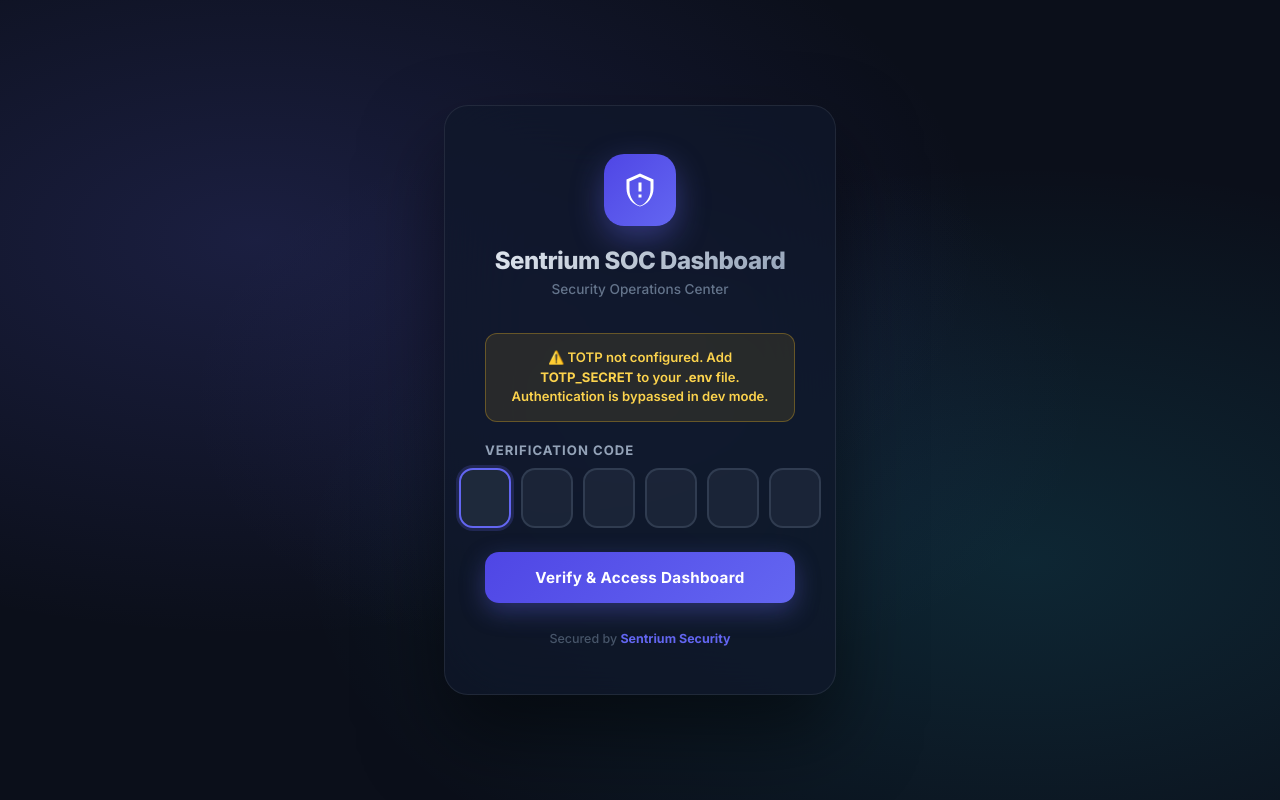
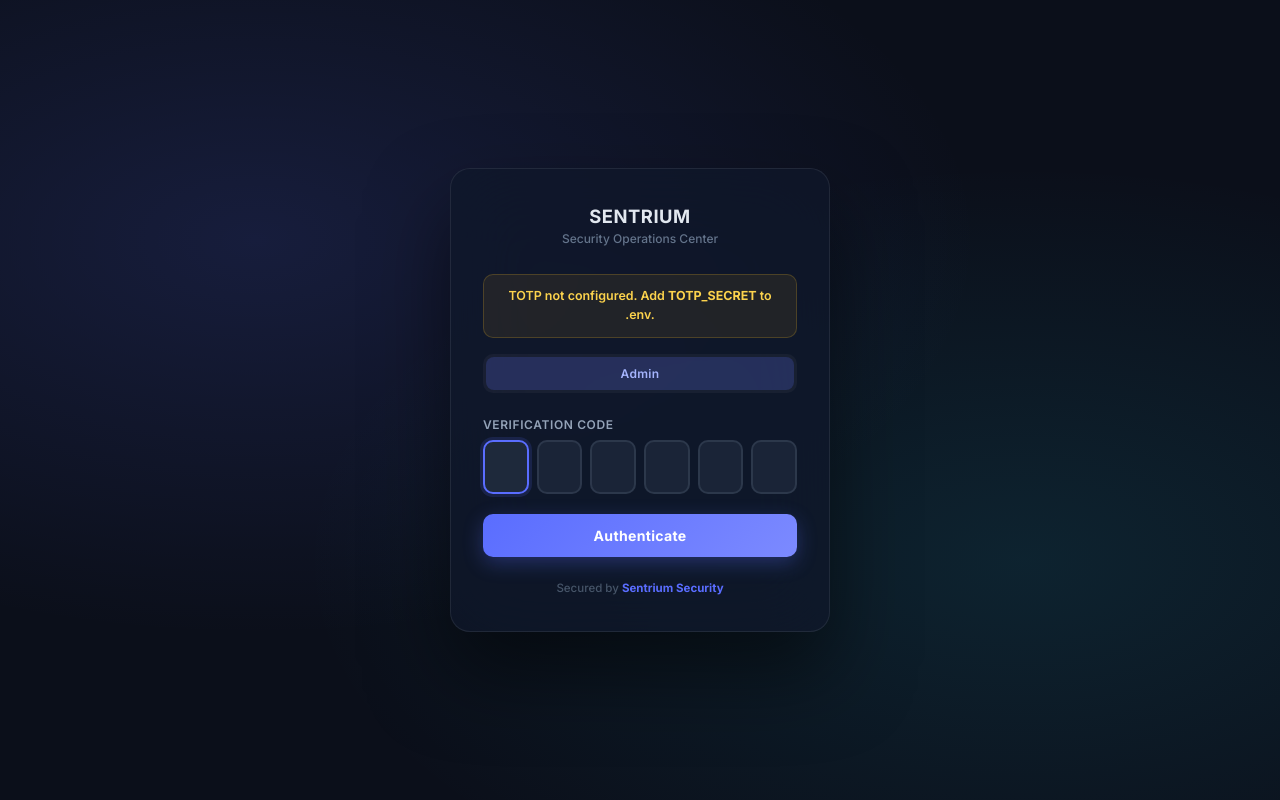
Before and after one commit to Athena-Olymph/dash, a FastAPI app: page /login in a window 1280 px wide. Run offline with FastAPI, Linux system fonts and the light colour scheme.

Commit message:
Update login.html

```diff
--- a/soc_dashboard/templates/login.html
+++ b/soc_dashboard/templates/login.html
@@ -1,322 +1,202 @@
 <!DOCTYPE html>
-<html lang="en">
+<html lang="en" data-theme="dark">
 <head>
     <meta charset="UTF-8">
     <meta name="viewport" content="width=device-width, initial-scale=1.0">
     <title>Sentrium SOC — Authentication</title>
-    <link href="https://fonts.googleapis.com/css2?family=Inter:wght@400;500;600;700;800;900&display=swap" rel="stylesheet">
+    <link href="https://fonts.googleapis.com/css2?family=Inter:wght@400;500;600;700;800&display=swap" rel="stylesheet">
     <style>
         *, *::before, *::after { margin: 0; padding: 0; box-sizing: border-box; }
-
         body {
             font-family: 'Inter', -apple-system, BlinkMacSystemFont, sans-serif;
-            min-height: 100vh;
-            display: flex;
-            align-items: center;
-            justify-content: center;
+            min-height: 100vh; display: flex; align-items: center; justify-content: center;
             background: #0B0F1A;
-            background-image:
-                radial-gradient(at 20% 30%, rgba(99, 102, 241, 0.18) 0, transparent 50%),
-                radial-gradient(at 80% 70%, rgba(34, 211, 238, 0.12) 0, transparent 50%),
-                radial-gradient(at 50% 50%, rgba(99, 102, 241, 0.08) 0, transparent 50%);
-            color: #E2E8F0;
-            overflow: hidden;
+            background-image: radial-gradient(at 20% 30%, rgba(90, 109, 255, 0.15) 0, transparent 50%),
+                              radial-gradient(at 80% 70%, rgba(34, 211, 238, 0.1) 0, transparent 50%);
+            color: #E2E8F0; overflow: hidden;
         }
+        .login-container { width: 100%; max-width: 420px; padding: 0 20px; }
+        .login-card {
+            background: rgba(15,23,42,0.75); backdrop-filter: blur(40px);
+            border: 1px solid rgba(255,255,255,0.08); border-radius: 20px;
+            padding: 36px 32px; box-shadow: 0 40px 80px rgba(0,0,0,0.5);
+        }
+        .brand { text-align: center; margin-bottom: 28px; }
+        .brand h1 { font-size: 1.15rem; font-weight: 700; letter-spacing: 0.5px; color: #E2E8F0; text-transform: uppercase; }
+        .brand p { font-size: 0.75rem; color: #64748B; font-weight: 500; margin-top: 4px; }
 
-        .login-container {
-            width: 100%;
-            max-width: 440px;
-            padding: 0 24px;
+        .tabs { display: flex; gap: 2px; margin-bottom: 24px; background: rgba(255,255,255,0.04); border-radius: 10px; padding: 3px; }
+        .tab {
+            flex: 1; padding: 9px 6px; text-align: center; font-size: 0.75rem; font-weight: 600;
+            border-radius: 8px; cursor: pointer; transition: all 0.2s; border: none;
+            background: transparent; color: #64748B; font-family: inherit; letter-spacing: 0.3px;
         }
+        .tab:hover { color: #94A3B8; }
+        .tab.active { background: rgba(90,109,255,0.2); color: #A5B4FC; }
 
-        .login-card {
-            background: rgba(15, 23, 42, 0.75);
-            backdrop-filter: blur(40px);
-            -webkit-backdrop-filter: blur(40px);
-            border: 1px solid rgba(255, 255, 255, 0.08);
-            border-radius: 24px;
-            padding: 48px 40px;
-            box-shadow: 0 40px 80px rgba(0, 0, 0, 0.5);
-            animation: fadeUp 0.6s cubic-bezier(0.16, 1, 0.3, 1) forwards;
-            opacity: 0;
+        .form-panel { display: none; }
+        .form-panel.active { display: block; }
+
+        .form-group { margin-bottom: 20px; }
+        .form-group label { display: block; font-size: 0.75rem; font-weight: 600; color: #94A3B8; margin-bottom: 8px; text-transform: uppercase; letter-spacing: 0.6px; }
+
+        input[type="text"], input[type="password"] {
+            width: 100%; padding: 11px 14px; font-size: 0.9rem; font-weight: 500;
+            font-family: 'Inter', sans-serif; color: #F1F5F9;
+            background: rgba(30,41,59,0.8); border: 2px solid rgba(100,116,139,0.25);
+            border-radius: 10px; outline: none; transition: all 0.2s;
         }
+        input[type="text"]:focus, input[type="password"]:focus { border-color: #5A6DFF; box-shadow: 0 0 0 3px rgba(90,109,255,0.15); background: rgba(30,41,59,1); }
 
-        @keyframes fadeUp {
-            from { opacity: 0; transform: translateY(30px); }
-            to { opacity: 1; transform: translateY(0); }
+        .otp-row { display: flex; gap: 8px; justify-content: center; }
+        .otp-d { width: 48px; height: 54px; text-align: center; font-size: 1.35rem; font-weight: 700; font-family: 'Inter', monospace; color: #F1F5F9; background: rgba(30,41,59,0.8); border: 2px solid rgba(100,116,139,0.25); border-radius: 10px; outline: none; transition: all 0.2s; caret-color: #5A6DFF; }
+        .otp-d:focus { border-color: #5A6DFF; box-shadow: 0 0 0 3px rgba(90,109,255,0.15); }
+
+        .error-msg { background: rgba(244,63,94,0.1); border: 1px solid rgba(244,63,94,0.25); color: #FDA4AF; padding: 10px 14px; border-radius: 10px; font-size: 0.8rem; font-weight: 600; text-align: center; margin-bottom: 16px; }
+
+        .btn {
+            width: 100%; padding: 13px; border: none; border-radius: 10px;
+            font-size: 0.88rem; font-weight: 700; font-family: inherit;
+            cursor: pointer; transition: all 0.25s; letter-spacing: 0.3px;
+            background: linear-gradient(135deg, #5A6DFF, #7C8AFF);
+            color: #fff; box-shadow: 0 6px 20px rgba(90,109,255,0.3);
         }
+        .btn:hover { transform: translateY(-1px); box-shadow: 0 10px 28px rgba(90,109,255,0.4); }
+        .btn:active { transform: translateY(0); }
+        .btn:disabled { opacity: 0.5; cursor: not-allowed; transform: none !important; }
 
-        .logo-area {
-            text-align: center;
-            margin-bottom: 36px;
-        }
+        .footer { text-align: center; margin-top: 24px; font-size: 0.72rem; color: #475569; font-weight: 500; }
+        .footer span { color: #5A6DFF; font-weight: 700; }
 
-        .logo-icon {
-            width: 72px;
-            height: 72px;
-            margin: 0 auto 20px;
-            background: linear-gradient(135deg, #4F46E5, #6366F1);
-            border-radius: 20px;
-            display: flex;
-            align-items: center;
-            justify-content: center;
-            box-shadow: 0 12px 32px rgba(99, 102, 241, 0.4);
-            transition: transform 0.3s ease;
-        }
-        .logo-icon:hover { transform: scale(1.05) rotate(-2deg); }
-
-        .logo-icon svg {
-            width: 36px;
-            height: 36px;
-            fill: white;
-        }
-
-        .logo-area h1 {
-            font-size: 1.5rem;
-            font-weight: 800;
-            letter-spacing: -0.5px;
-            background: linear-gradient(135deg, #E2E8F0, #94A3B8);
-            -webkit-background-clip: text;
-            background-clip: text;
-            -webkit-text-fill-color: transparent;
-            margin-bottom: 6px;
-        }
-
-        .logo-area p {
-            font-size: 0.85rem;
-            color: #64748B;
-            font-weight: 500;
-        }
-
-        .form-group {
-            margin-bottom: 24px;
-        }
-
-        .form-group label {
-            display: block;
-            font-size: 0.82rem;
-            font-weight: 700;
-            color: #94A3B8;
-            margin-bottom: 10px;
-            text-transform: uppercase;
-            letter-spacing: 1px;
-        }
-
-        .otp-input-wrapper {
-            display: flex;
-            gap: 10px;
-            justify-content: center;
-        }
-
-        .otp-digit {
-            width: 52px;
-            height: 60px;
-            text-align: center;
-            font-size: 1.5rem;
-            font-weight: 800;
-            font-family: 'Inter', monospace;
-            color: #F1F5F9;
-            background: rgba(30, 41, 59, 0.8);
-            border: 2px solid rgba(100, 116, 139, 0.3);
-            border-radius: 14px;
-            outline: none;
-            transition: all 0.2s ease;
-            caret-color: #6366F1;
-        }
-
-        .otp-digit:focus {
-            border-color: #6366F1;
-            box-shadow: 0 0 0 3px rgba(99, 102, 241, 0.2);
-            background: rgba(30, 41, 59, 1);
-        }
-
-        .otp-digit::selection {
-            background: rgba(99, 102, 241, 0.3);
-        }
-
-        .hidden-input { position: absolute; opacity: 0; pointer-events: none; }
-
-        .error-msg {
-            background: rgba(244, 63, 94, 0.1);
-            border: 1px solid rgba(244, 63, 94, 0.3);
-            color: #FDA4AF;
-            padding: 12px 16px;
-            border-radius: 12px;
-            font-size: 0.85rem;
-            font-weight: 600;
-            text-align: center;
-            margin-bottom: 20px;
-            animation: shake 0.5s ease;
-        }
-
-        @keyframes shake {
-            0%, 100% { transform: translateX(0); }
-            20% { transform: translateX(-8px); }
-            40% { transform: translateX(8px); }
-            60% { transform: translateX(-4px); }
-            80% { transform: translateX(4px); }
-        }
-
-        .btn-verify {
-            width: 100%;
-            padding: 16px;
-            background: linear-gradient(135deg, #4F46E5, #6366F1);
-            border: none;
-            border-radius: 14px;
-            color: white;
-            font-size: 0.95rem;
-            font-weight: 700;
-            font-family: 'Inter', sans-serif;
-            cursor: pointer;
-            transition: all 0.3s cubic-bezier(0.175, 0.885, 0.32, 1.275);
-            box-shadow: 0 8px 24px rgba(99, 102, 241, 0.35);
-            letter-spacing: 0.3px;
-            position: relative;
-            overflow: hidden;
-        }
-        .btn-verify::after {
-            content: '';
-            position: absolute;
-            inset: 0;
-            background: linear-gradient(135deg, transparent 40%, rgba(255,255,255,0.1) 50%, transparent 60%);
-            transition: transform 0.4s;
-            transform: translateX(-100%);
-        }
-        .btn-verify:hover::after { transform: translateX(100%); }
-
-        .btn-verify:hover {
-            transform: translateY(-2px);
-            box-shadow: 0 14px 36px rgba(99, 102, 241, 0.5);
-        }
-
-        .btn-verify:active { transform: translateY(0); }
-
-        .btn-verify:disabled {
-            opacity: 0.5;
-            cursor: not-allowed;
-            transform: none !important;
-        }
-
-        .footer-text {
-            text-align: center;
-            margin-top: 28px;
-            font-size: 0.78rem;
-            color: #475569;
-            font-weight: 500;
-        }
-
-        .footer-text span {
-            color: #6366F1;
-            font-weight: 700;
-        }
-
-        /* No-config warning */
-        .config-warning {
-            background: rgba(251, 191, 36, 0.1);
-            border: 1px solid rgba(251, 191, 36, 0.3);
-            color: #FCD34D;
-            padding: 14px 16px;
-            border-radius: 12px;
-            font-size: 0.82rem;
-            font-weight: 600;
-            text-align: center;
-            margin-bottom: 20px;
-            line-height: 1.5;
-        }
+        .config-warning { background: rgba(251,191,36,0.08); border: 1px solid rgba(251,191,36,0.2); color: #FCD34D; padding: 12px 14px; border-radius: 10px; font-size: 0.78rem; font-weight: 600; text-align: center; margin-bottom: 16px; line-height: 1.5; }
 
         @media(max-width:480px) {
-            .login-card { padding: 36px 24px; border-radius: 20px; }
-            .otp-digit { width: 44px; height: 52px; font-size: 1.25rem; }
-            .otp-input-wrapper { gap: 7px; }
+            .login-card { padding: 28px 20px; }
+            .otp-d { width: 40px; height: 48px; font-size: 1.15rem; }
+            .otp-row { gap: 6px; }
         }
     </style>
 </head>
 <body>
     <div class="login-container">
         <div class="login-card">
-            <div class="logo-area">
-                <div class="logo-icon">
-                    <svg viewBox="0 0 24 24" xmlns="http://www.w3.org/2000/svg">
-                        <path d="M12 1L3 5v6c0 5.55 3.84 10.74 9 12 5.16-1.26 9-6.45 9-12V5l-9-4zm0 2.18l7 3.12v5.7c0 4.83-3.23 9.36-7 10.58-3.77-1.22-7-5.75-7-10.58V6.3l7-3.12zM11 7v6h2V7h-2zm0 8v2h2v-2h-2z"/>
-                    </svg>
-                </div>
-                <h1>Sentrium SOC Dashboard</h1>
+            <div class="brand">
+                <h1>Sentrium</h1>
                 <p>Security Operations Center</p>
             </div>
-
-            {% if not totp_configured %}
-            <div class="config-warning">
-                ⚠️ TOTP not configured. Add <strong>TOTP_SECRET</strong> to your <strong>.env</strong> file.<br>
-                Authentication is bypassed in dev mode.
-            </div>
-            {% endif %}
 
             {% if error %}
             <div class="error-msg">{{ error }}</div>
             {% endif %}
 
+            {% if not totp_configured and mode == "admin" %}
+            <div class="config-warning">TOTP not configured. Add <strong>TOTP_SECRET</strong> to .env.</div>
+            {% endif %}
+
+            <!-- Tabs -->
+            <div class="tabs">
+                <button class="tab {{ 'active' if mode == 'admin' else '' }}" data-mode="admin" onclick="switchMode('admin')">Admin</button>
+                {% if clients_configured %}
+                <button class="tab {{ 'active' if mode == 'client' else '' }}" data-mode="client" onclick="switchMode('client')">Client</button>
+                {% endif %}
+                {% if analysts_configured %}
+                <button class="tab {{ 'active' if mode == 'analyst' else '' }}" data-mode="analyst" onclick="switchMode('analyst')">Analyst</button>
+                {% endif %}
+            </div>
+
             <form method="POST" action="/login" id="login-form">
-                <div class="form-group">
-                    <label>Verification Code</label>
-                    <div class="otp-input-wrapper">
-                        <input type="text" class="otp-digit" maxlength="1" data-index="0" autocomplete="off" inputmode="numeric">
-                        <input type="text" class="otp-digit" maxlength="1" data-index="1" autocomplete="off" inputmode="numeric">
-                        <input type="text" class="otp-digit" maxlength="1" data-index="2" autocomplete="off" inputmode="numeric">
-                        <input type="text" class="otp-digit" maxlength="1" data-index="3" autocomplete="off" inputmode="numeric">
-                        <input type="text" class="otp-digit" maxlength="1" data-index="4" autocomplete="off" inputmode="numeric">
-                        <input type="text" class="otp-digit" maxlength="1" data-index="5" autocomplete="off" inputmode="numeric">
+                <input type="hidden" name="login_mode" id="login-mode" value="{{ mode }}">
+
+                <!-- Admin Panel (TOTP) -->
+                <div class="form-panel {{ 'active' if mode == 'admin' else '' }}" id="panel-admin">
+                    <div class="form-group">
+                        <label>Verification Code</label>
+                        <div class="otp-row" id="otp-row">
+                            <input type="text" class="otp-d" maxlength="1" data-i="0" autocomplete="off" inputmode="numeric">
+                            <input type="text" class="otp-d" maxlength="1" data-i="1" autocomplete="off" inputmode="numeric">
+                            <input type="text" class="otp-d" maxlength="1" data-i="2" autocomplete="off" inputmode="numeric">
+                            <input type="text" class="otp-d" maxlength="1" data-i="3" autocomplete="off" inputmode="numeric">
+                            <input type="text" class="otp-d" maxlength="1" data-i="4" autocomplete="off" inputmode="numeric">
+                            <input type="text" class="otp-d" maxlength="1" data-i="5" autocomplete="off" inputmode="numeric">
+                        </div>
+                        <input type="hidden" name="totp_code" id="totp_code">
                     </div>
-                    <input type="hidden" name="totp_code" id="totp_code">
+                    <button type="submit" class="btn">Authenticate</button>
                 </div>
-                <button type="submit" class="btn-verify">Verify & Access Dashboard</button>
+
+                <!-- Client Panel -->
+                <div class="form-panel {{ 'active' if mode == 'client' else '' }}" id="panel-client">
+                    <div class="form-group">
+                        <label>Username</label>
+                        <input type="text" name="username" id="client-user" placeholder="e.g. acme-corp" autocomplete="off">
+                    </div>
+                    <div class="form-group">
+                        <label>Password</label>
+                        <input type="password" name="password" id="client-pass" placeholder="••••••••">
+                    </div>
+                    <button type="submit" class="btn">Access Dashboard</button>
+                </div>
+
+                <!-- Analyst Panel -->
+                <div class="form-panel {{ 'active' if mode == 'analyst' else '' }}" id="panel-analyst">
+                    <div class="form-group">
+                        <label>Username</label>
+                        <input type="text" name="username" id="analyst-user" placeholder="e.g. soc-analyst" autocomplete="off">
+                    </div>
+                    <div class="form-group">
+                        <label>Password</label>
+                        <input type="password" name="password" id="analyst-pass" placeholder="••••••••">
+                    </div>
+                    <button type="submit" class="btn">Access Portal</button>
+                </div>
             </form>
 
-            <div class="footer-text">
-                Secured by <span>Sentrium Security</span>
-            </div>
+            <div class="footer">Secured by <span>Sentrium Security</span></div>
         </div>
     </div>
 
     <script>
-        const digits = document.querySelectorAll('.otp-digit');
-        const hiddenInput = document.getElementById('totp_code');
+        function switchMode(mode) {
+            document.getElementById('login-mode').value = mode;
+            document.querySelectorAll('.tab').forEach(t => t.classList.toggle('active', t.dataset.mode === mode));
+            document.querySelectorAll('.form-panel').forEach(p => p.classList.toggle('active', p.id === 'panel-' + mode));
+        }
+
+        // OTP auto-advance
+        const otps = document.querySelectorAll('.otp-d');
+        const hi = document.getElementById('totp_code');
         const form = document.getElementById('login-form');
 
-        function updateHidden() {
-            hiddenInput.value = Array.from(digits).map(d => d.value).join('');
+        function updateOtp() {
+            hi.value = Array.from(otps).map(d => d.value).join('');
+            if (hi.value.length === 6) form.submit();
         }
 
-        digits.forEach((input, i) => {
-            input.addEventListener('input', (e) => {
-                const val = e.target.value.replace(/\D/g, '');
-                e.target.value = val.slice(-1);
-                updateHidden();
-                if (val && i < 5) digits[i + 1].focus();
-                if (hiddenInput.value.length === 6) form.submit();
+        otps.forEach((d, i) => {
+            d.addEventListener('input', e => {
+                const v = e.target.value.replace(/\D/g, '').slice(-1);
+                e.target.value = v;
+                updateOtp();
+                if (v && i < 5) otps[i + 1].focus();
             });
-
-            input.addEventListener('keydown', (e) => {
-                if (e.key === 'Backspace' && !e.target.value && i > 0) {
-                    digits[i - 1].focus();
-                    digits[i - 1].value = '';
-                    updateHidden();
-                }
+            d.addEventListener('keydown', e => {
+                if (e.key === 'Backspace' && !d.value && i > 0) { otps[i - 1].focus(); otps[i - 1].value = ''; updateOtp(); }
             });
-
-            input.addEventListener('paste', (e) => {
+            d.addEventListener('paste', e => {
                 e.preventDefault();
-                const pasted = (e.clipboardData.getData('text') || '').replace(/\D/g, '').slice(0, 6);
-                pasted.split('').forEach((char, j) => {
-                    if (digits[j]) digits[j].value = char;
-                });
-                updateHidden();
-                if (pasted.length === 6) form.submit();
-                else if (digits[pasted.length]) digits[pasted.length].focus();
+                const s = (e.clipboardData.getData('text') || '').replace(/\D/g, '').slice(0, 6);
+                s.split('').forEach((c, j) => { if (otps[j]) otps[j].value = c; });
+                updateOtp();
+                if (s.length === 6) form.submit();
+                else if (otps[s.length]) otps[s.length].focus();
             });
         });
 
-        // Auto-focus first digit
-        digits[0].focus();
+        // Focus first field based on active panel
+        document.addEventListener('DOMContentLoaded', () => {
+            const active = document.querySelector('.form-panel.active');
+            if (active) active.querySelector('input:not([type=hidden])')?.focus();
+        });
     </script>
 </body>
 </html>
```
